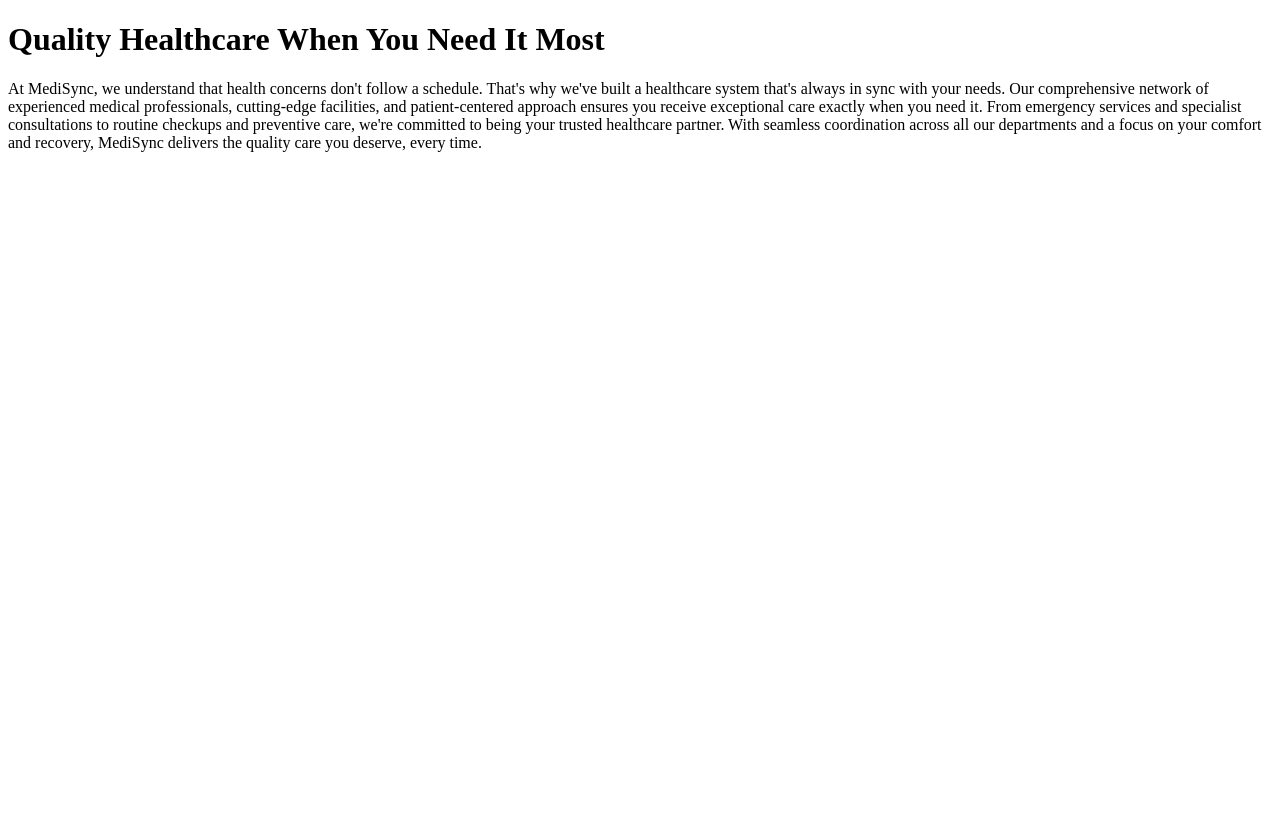
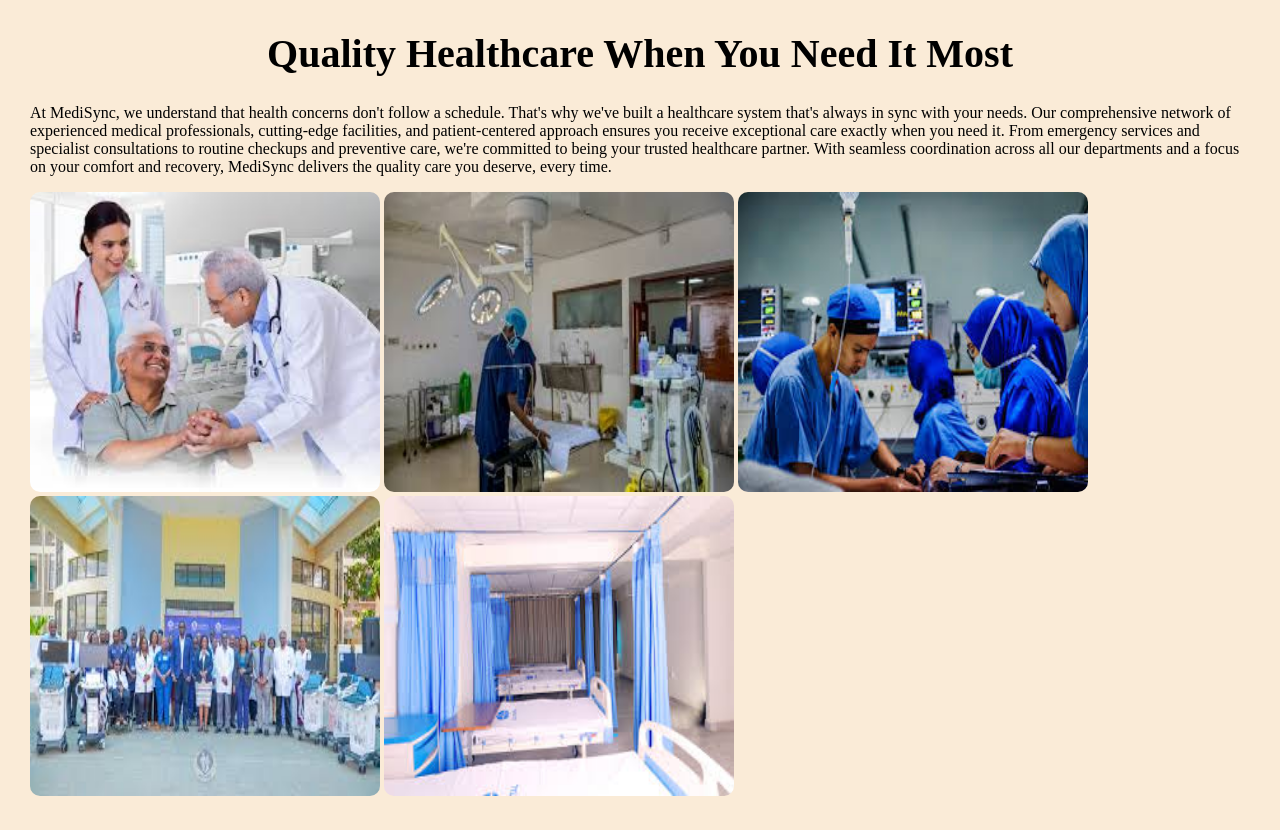
Before and after one commit to Prinz-vins/MediCure, a Django app: template hospitalapp/templates/index.html in a window 1280 px wide. Before the commit the page ends 152 px from the top, so only its background shows below. Run offline with Django 4.2, Linux system fonts and the light colour scheme; the template is opened without the code that fills it, so the values that code supplies are empty.

Commit message:
new commit

```diff
--- a/hospitalapp/templates/index.html
+++ b/hospitalapp/templates/index.html
@@ -4,10 +4,22 @@
     <meta charset="UTF-8">
     <meta name="viewport" content="width=device-width, initial-scale=1.0">
     <title>HomePage- Medisync</title>
+
+    {%load static%}
+
+    <link rel="stylesheet" href="{%static 'css/main.css'%}">
 </head>
 <body>
 
     <h1>Quality Healthcare When You Need It Most</h1>
     <p>At MediSync, we understand that health concerns don't follow a schedule. That's why we've built a healthcare system that's always in sync with your needs. Our comprehensive network of experienced medical professionals, cutting-edge facilities, and patient-centered approach ensures you receive exceptional care exactly when you need it. From emergency services and specialist consultations to routine checkups and preventive care, we're committed to being your trusted healthcare partner. With seamless coordination across all our departments and a focus on your comfort and recovery, MediSync delivers the quality care you deserve, every time.</p>
 </body>
+
+<img src="{%static 'images/hosi1.png'%}" alt="">
+<img src="{%static 'images/hosi2.png'%}" alt="">
+<img src="{%static 'images/hosi3.png'%}" alt="">
+<img src="{%static 'images/hosi4.png'%}" alt="">
+<img src="{%static 'images/hosi5.png'%}" alt="">
+
+
 </html>
--- a/hospitalapp/urls.py
+++ b/hospitalapp/urls.py
@@ -6,9 +6,9 @@
 urlpatterns = [
     path('admin/', admin.site.urls),
 
-    path('index/', views.index),
+    path('', views.index,name='index'),
 
-    path('about/', views.about),
+    path('about/', views.about,name='about'),
 
-    path('services/', views.services),
+    path('services/', views.services,name='services'),
 ]
--- /dev/null
+++ b/static/css/main.css
@@ -0,0 +1,15 @@
+h1{
+    text-align: center;
+    font-size: 40px;
+    font-weight: bolder;
+}
+img{
+    width: 350px;
+    height: 300px;
+    border-radius: 10px;
+
+}
+body{
+    margin: 30px;
+    background-color: antiquewhite;
+}
```
Also changed, not shown: static/images/hosi1.png (added), static/images/hosi2.png (added), static/images/hosi3.png (added), static/images/hosi4.png (added), static/images/hosi5.png (added).
